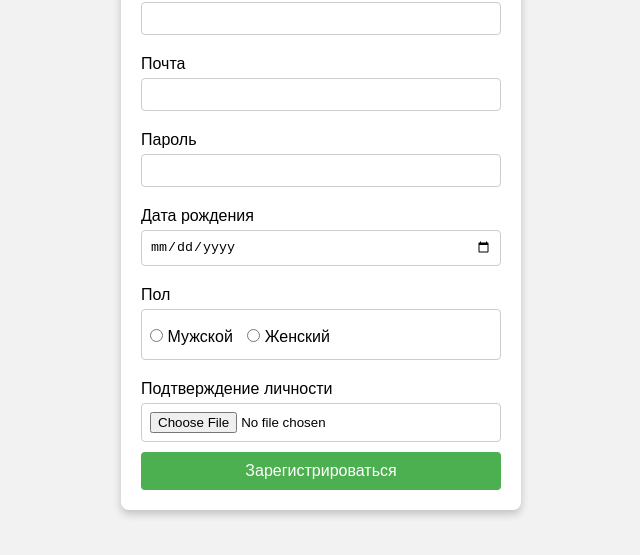
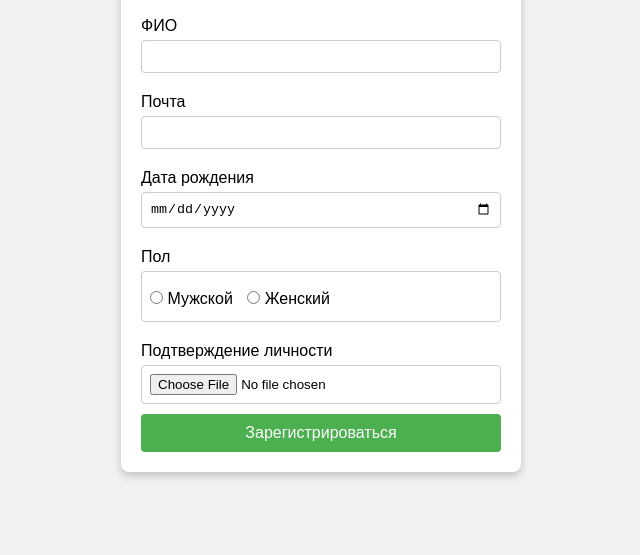
Before and after one commit to 4tresss/KaitX, a plain HTML site: page index.html in a window 1280 px wide. Shown: the part 199-754 px from the top of the page, without its empty margins (319-959 px from the left). Drawn offline with Linux system fonts and the light colour scheme.

Commit message:
Update index.html

```diff
--- a/index.html
+++ b/index.html
@@ -15,9 +15,6 @@
 
             <label for="email">Почта</label>
             <input type="email" id="email" name="email" maxlength="100" required>
-
-            <label for="password">Пароль</label>
-            <input type="password" id="password" name="password" maxlength="20" required>
 
             <label for="birthDate">Дата рождения</label>
             <input type="date" id="birthDate" name="birthDate" required>
```
